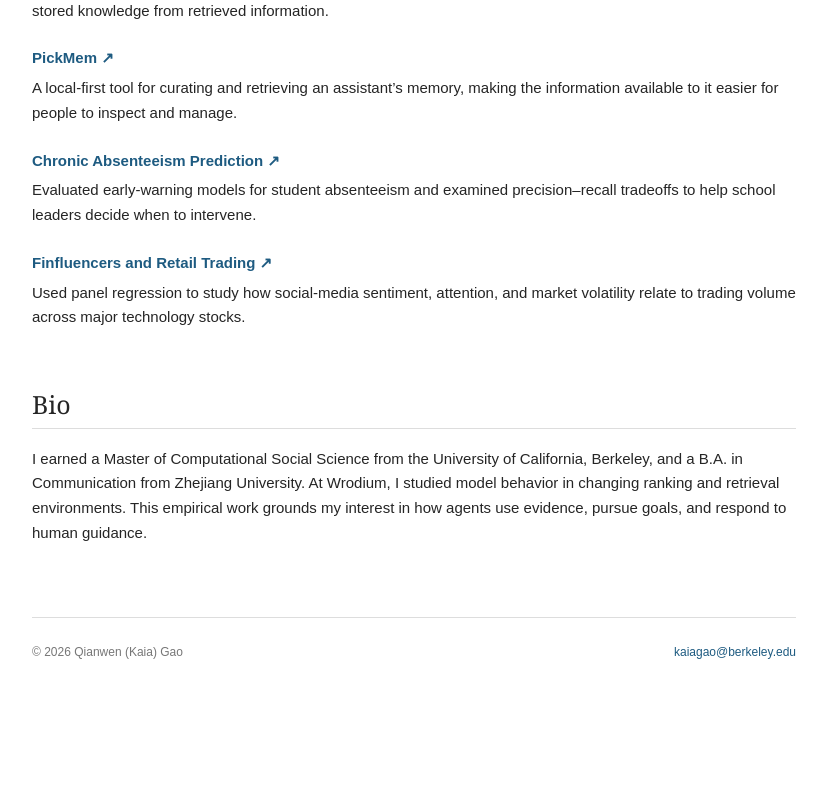
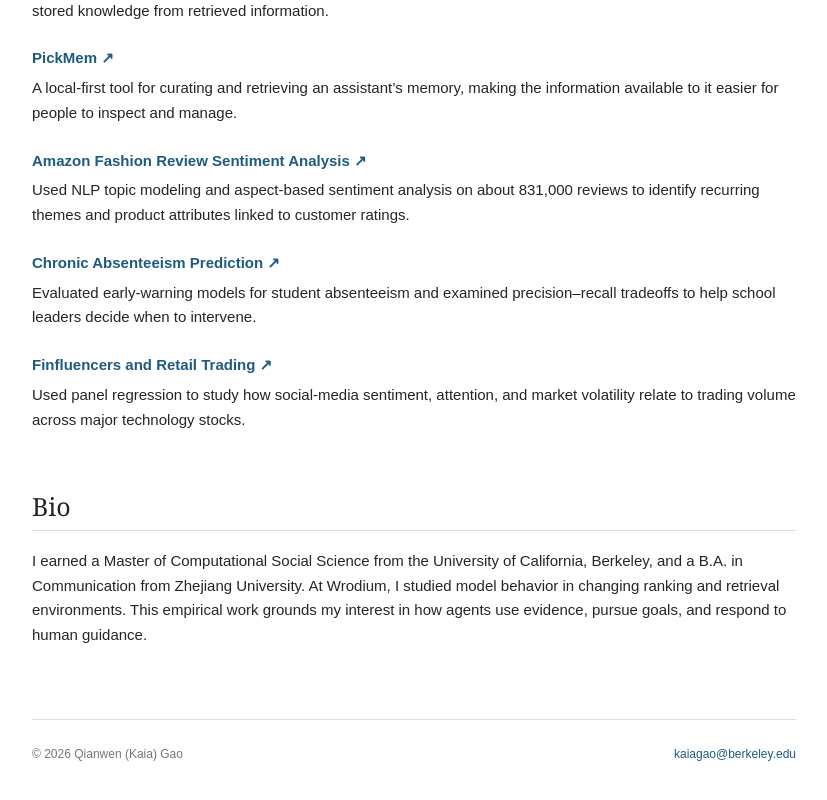
Before and after one commit to kaiagaoo/portfolio, a Next.js app: page / in a window 1280 px wide. Shown: the part 1493-2293 px from the top of the page, without its empty margins (226-1053 px from the left). Before the commit the page ends 2190 px from the top, so only its background shows below. Built offline with nearby package versions, Linux system fonts and the light colour scheme.

Commit message:
Add Amazon review sentiment project

```diff
--- a/app/page.tsx
+++ b/app/page.tsx
@@ -12,6 +12,12 @@
     description:
       'A local-first tool for curating and retrieving an assistant’s memory, making the information available to it easier for people to inspect and manage.',
     href: 'https://github.com/kaiagaoo/PickMem',
+  },
+  {
+    title: 'Amazon Fashion Review Sentiment Analysis',
+    description:
+      'Used NLP topic modeling and aspect-based sentiment analysis on about 831,000 reviews to identify recurring themes and product attributes linked to customer ratings.',
+    href: 'https://github.com/kaiagaoo/Consumer-Sentiment-Brand-Insights-nlp',
   },
   {
     title: 'Chronic Absenteeism Prediction',
```
